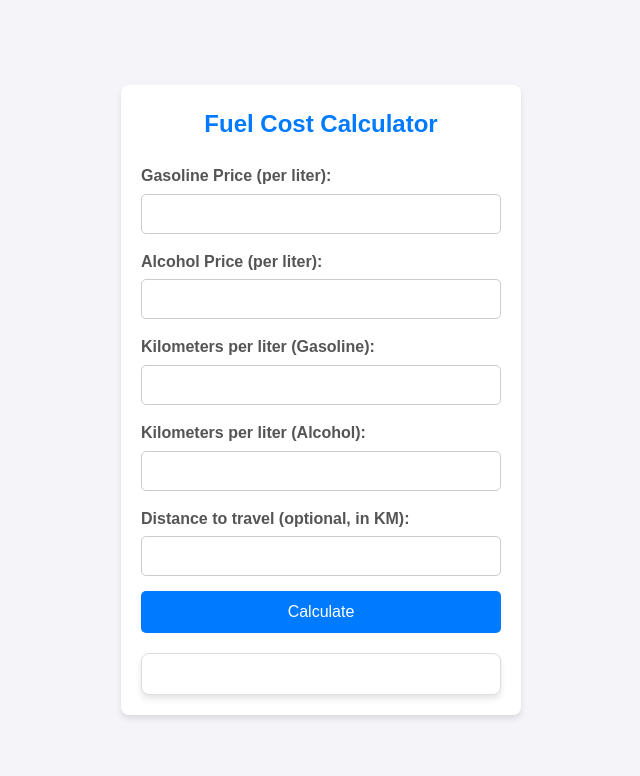
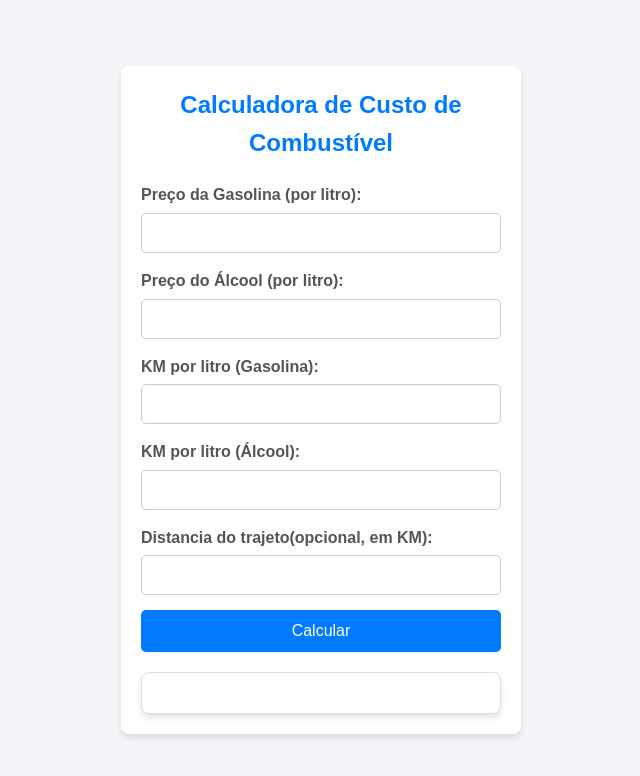
Before and after one commit to ils94/fuelCalc, a plain HTML site: page index.html in a window 1280 px wide. Shown: the whole page, without its empty margins (319-959 px from the left). Drawn offline with Linux system fonts and the light colour scheme.

Commit message:
Update index.html

```diff
--- a/index.html
+++ b/index.html
@@ -4,35 +4,35 @@
 <head>
   <meta charset="UTF-8">
   <meta name="viewport" content="width=device-width, initial-scale=1.0">
-  <title>Fuel Cost Calculator</title>
+  <title>Calculadora de Custo de Combustível</title>
   <link rel="stylesheet" href="styles.css">
 </head>
 
 <body>
   <div class="container">
-    <h1>Fuel Cost Calculator</h1>
+    <h1>Calculadora de Custo de Combustível</h1>
     <div>
       <div class="form-group">
-        <label for="gasolinePrice">Gasoline Price (per liter):</label>
+        <label for="gasolinePrice">Preço da Gasolina (por litro):</label>
         <input type="number" id="gasolinePrice" step="0.01" required>
       </div>
       <div class="form-group">
-        <label for="alcoholPrice">Alcohol Price (per liter):</label>
+        <label for="alcoholPrice">Preço do Álcool (por litro):</label>
         <input type="number" id="alcoholPrice" step="0.01" required>
       </div>
       <div class="form-group">
-        <label for="gasolineKm">Kilometers per liter (Gasoline):</label>
+        <label for="gasolineKm">KM por litro (Gasolina):</label>
         <input type="number" id="gasolineKm" step="0.1" required>
       </div>
       <div class="form-group">
-        <label for="alcoholKm">Kilometers per liter (Alcohol):</label>
+        <label for="alcoholKm">KM por litro (Álcool):</label>
         <input type="number" id="alcoholKm" step="0.1" required>
       </div>
       <div class="form-group">
-        <label for="distance">Distance to travel (optional, in KM):</label>
+        <label for="distance">Distancia do trajeto(opcional, em KM):</label>
         <input type="number" id="distance" step="1">
       </div>
-      <button onclick="calculateCost()">Calculate</button>
+      <button onclick="calculateCost()">Calcular</button>
     </div>
     <div class="result" id="result"></div>
   </div>
```
